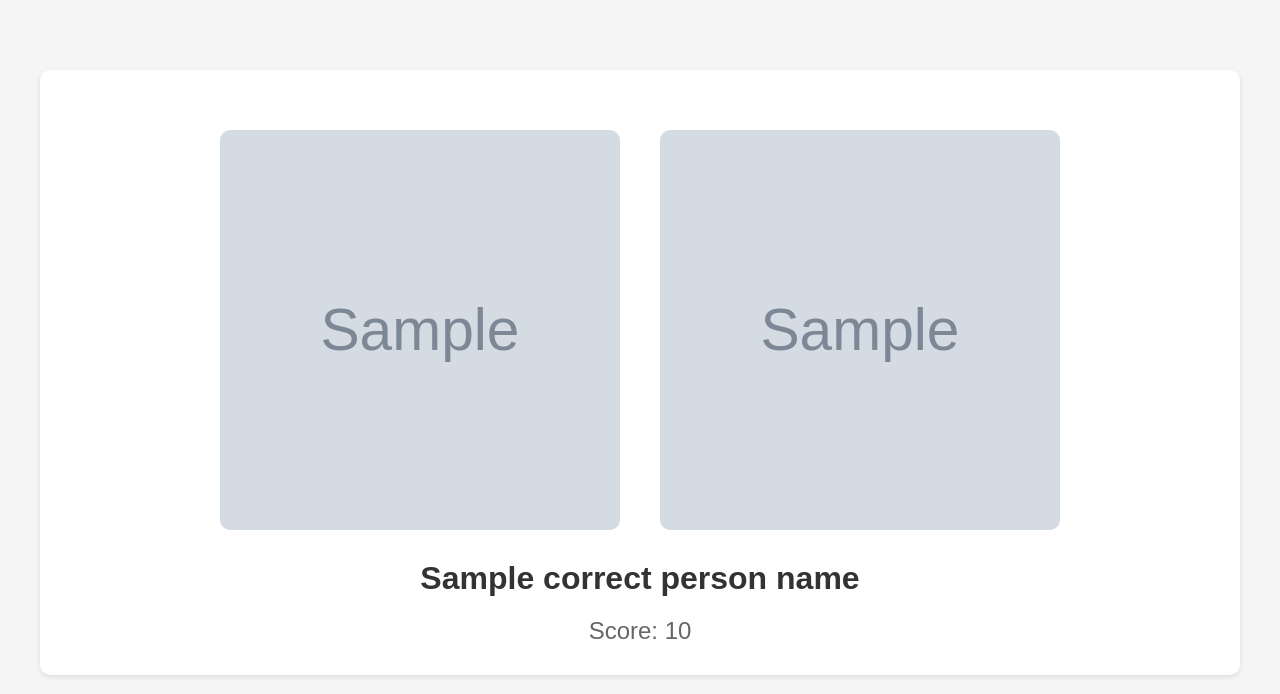
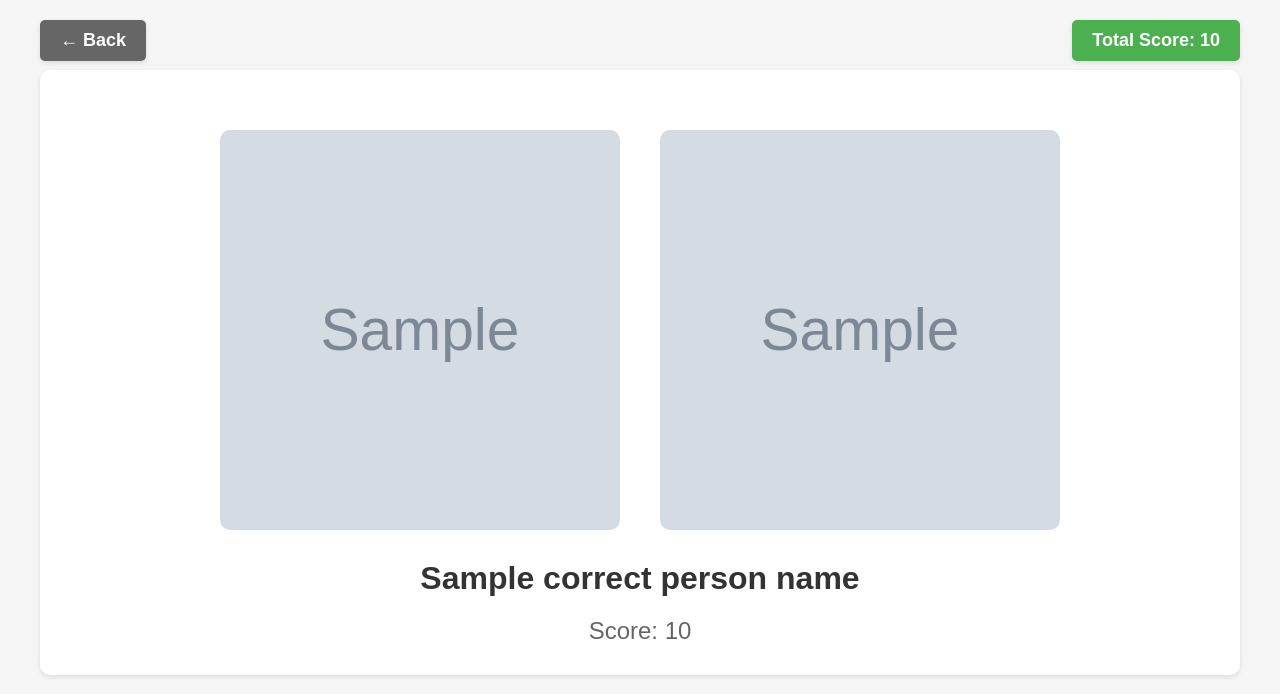
Before and after one commit to yasenAlexiev/RecognizingFamousPeople, a Django app: template recognizing_famous_people/members/templates/quiz_page.html in a window 1280 px wide. Shown: the top 694 px of the page. Run offline with Django 5.2, Linux system fonts and the light colour scheme; the template is opened without the code that fills it: most values are stand-ins (such as "Sample title", 1, 10 or a date in 2020); grey boxes marked "Sample" are stand-in pictures.

Commit message:
Refactor quiz logic to improve selection of famous people based on difficulty
- Updated the QuizView to select two famous people based on specified difficulty, ensuring better matching criteria.
- Enhanced error handling for insufficient similar famous people.
- Added a score display to the difficulty and quiz templates for user feedback.
- Modified the error template to redirect to the difficulty page instead of home.

```diff
--- a/recognizing_famous_people/members/templates/error.html
+++ b/recognizing_famous_people/members/templates/error.html
@@ -40,7 +40,7 @@
 <body>
     <div class="container">
         <div class="error-message">{{ message }}</div>
-        <a href="{% url 'home' %}" class="home-button">Return to Home</a>
+        <a href="{% url 'difficulty' %}" class="home-button">Return to Home</a>
     </div>
 </body>
 </html>
--- a/recognizing_famous_people/members/templates/quiz_page.html
+++ b/recognizing_famous_people/members/templates/quiz_page.html
@@ -10,6 +10,36 @@
             padding: 20px;
             text-align: center;
             background-color: #f5f5f5;
+            position: relative;
+        }
+        .back-button {
+            position: absolute;
+            top: 20px;
+            left: 20px;
+            background-color: #666;
+            color: white;
+            padding: 10px 20px;
+            border-radius: 5px;
+            font-size: 18px;
+            font-weight: bold;
+            text-decoration: none;
+            box-shadow: 0 2px 5px rgba(0,0,0,0.1);
+            transition: background-color 0.2s;
+        }
+        .back-button:hover {
+            background-color: #555;
+        }
+        .score-display {
+            position: absolute;
+            top: 20px;
+            right: 20px;
+            background-color: #4CAF50;
+            color: white;
+            padding: 10px 20px;
+            border-radius: 5px;
+            font-size: 18px;
+            font-weight: bold;
+            box-shadow: 0 2px 5px rgba(0,0,0,0.1);
         }
         .container {
             background-color: white;
@@ -91,6 +121,10 @@
     </style>
 </head>
 <body>
+    <a href="{% url 'difficulty' %}" class="back-button">← Back</a>
+    <div class="score-display">
+        Total Score: {{ current_score }}
+    </div>
     <div class="container">
         <div class="images-container">
             <div class="image-wrapper" onclick="checkAnswer(0)">
```
Also changed, not shown: recognizing_famous_people/members/templates/difficulty.html (+16 -0 lines), recognizing_famous_people/members/views.py (+28 -6 lines), recognizing_famous_people/db.sqlite3.
